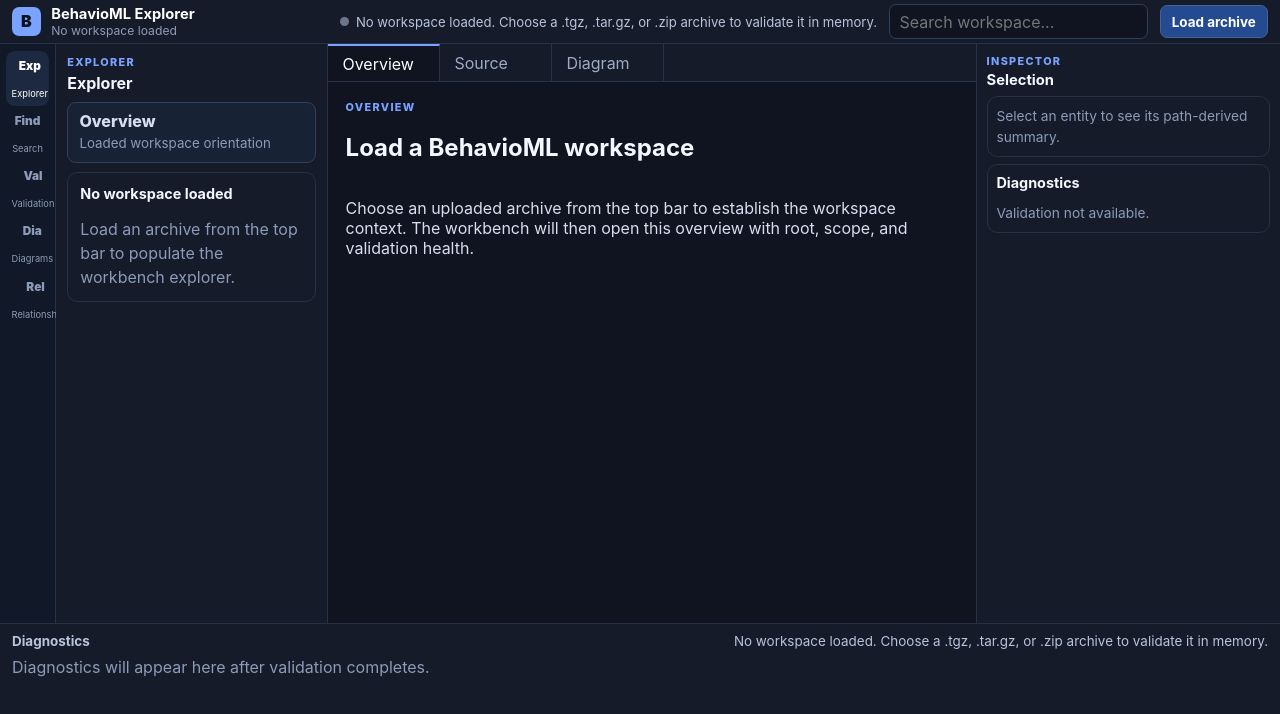
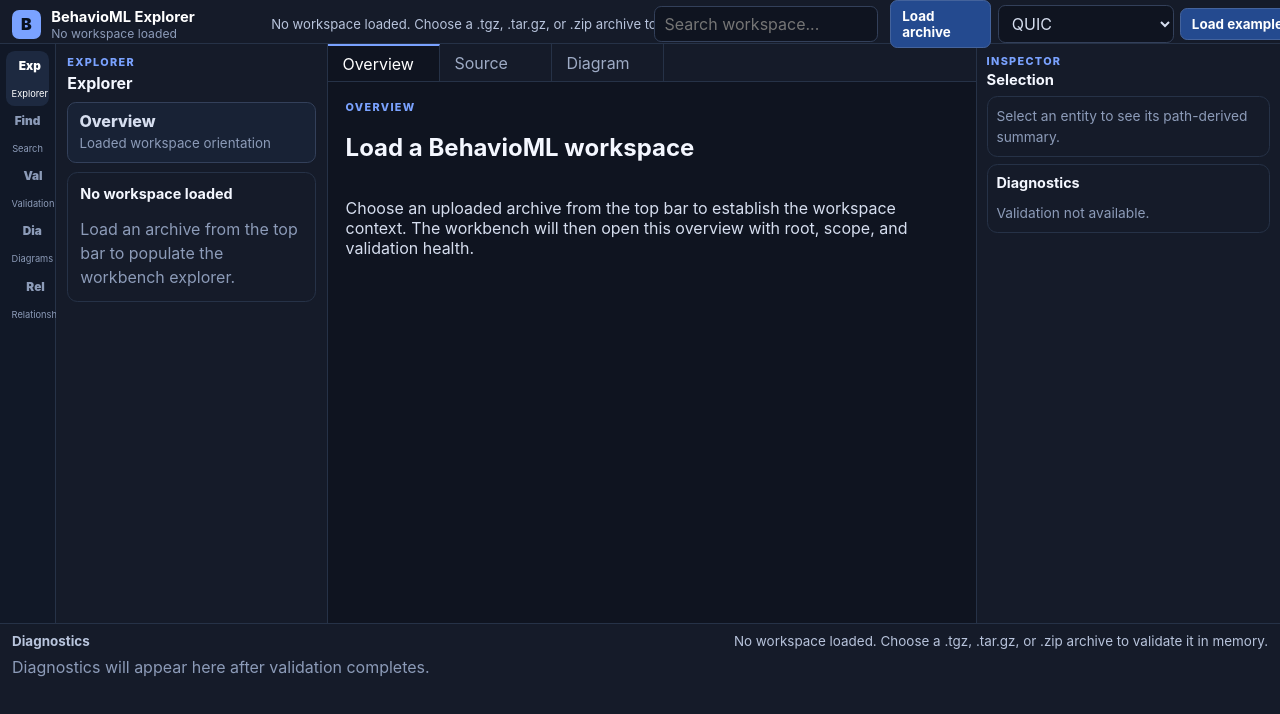
Before and after one commit to BehavioML/explorer, a React (Vite) app: page / in a window 1280 px wide. Shown: the top 714 px of the page. Built offline with nearby package versions, Linux system fonts and the light colour scheme.

Commit message:
Add canonical example loader (#31)

```diff
--- a/src/adapters/browser/archiveInput.ts
+++ b/src/adapters/browser/archiveInput.ts
@@ -126,7 +126,7 @@
   };
 }
 
-function extractRegularTextFilesFromZip(zipBytes: Uint8Array): WorkspaceFileEntry[] {
+export function extractRegularTextFilesFromZip(zipBytes: Uint8Array): WorkspaceFileEntry[] {
   const files: WorkspaceFileEntry[] = [];
   const decoder = new TextDecoder('utf-8', { fatal: true });
   const entries = unzipSync(zipBytes);
--- /dev/null
+++ b/src/adapters/browser/canonicalExamples.ts
@@ -0,0 +1,151 @@
+import {
+  ApplicationError,
+  adapterError,
+  detectWorkspaceRoot,
+  normalizeWorkspacePath,
+  type ArchiveExtractionResult,
+  type WorkspaceFileEntry,
+} from '../../core';
+import { extractRegularTextFilesFromZip } from './archiveInput';
+
+const SPECIFICATIONS_MAIN_ZIP_URL =
+  'https://github.com/BehavioML/specifications/archive/refs/heads/main.zip';
+const SPECIFICATIONS_ZIP_SOURCE_LABEL = 'BehavioML/specifications main.zip';
+const TEXT_FILE_EXTENSION_PATTERN = /\.(?:ya?ml|json)$/i;
+
+export const canonicalExampleDefinitions = [
+  {
+    id: 'quic',
+    label: 'QUIC',
+    modelRoot: 'specifications-main/examples/quic/model/',
+    sourceLabel: 'BehavioML/specifications/examples/quic',
+  },
+  {
+    id: 'oauth-authorization-code',
+    label: 'OAuth Authorization Code',
+    modelRoot: 'specifications-main/examples/oauth-authorization-code/model/',
+    sourceLabel: 'BehavioML/specifications/examples/oauth-authorization-code',
+  },
+  {
+    id: 'whip',
+    label: 'WHIP',
+    modelRoot: 'specifications-main/examples/whip/model/',
+    sourceLabel: 'BehavioML/specifications/examples/whip',
+  },
+] as const;
+
+export type CanonicalExampleId = (typeof canonicalExampleDefinitions)[number]['id'];
+export type CanonicalExampleDefinition = (typeof canonicalExampleDefinitions)[number];
+
+export async function loadCanonicalExampleWorkspace(
+  exampleId: CanonicalExampleId,
+): Promise<ArchiveExtractionResult> {
+  const archiveBytes = await fetchSpecificationsZip();
+  const archiveFiles = extractTextFilesFromSpecificationsZip(archiveBytes);
+  return createCanonicalExampleWorkspace(archiveFiles, exampleId);
+}
+
+export function createCanonicalExampleWorkspace(
+  archiveFiles: readonly WorkspaceFileEntry[],
+  exampleId: string,
+): ArchiveExtractionResult {
+  const example = getCanonicalExampleDefinition(exampleId);
+  const selectedFiles = selectCanonicalExampleModelSubtree(archiveFiles, exampleId);
+
+  try {
+    const detectedWorkspace = detectWorkspaceRoot(selectedFiles);
+    const validationFiles = detectedWorkspace.files.filter(isRelevantValidationFile);
+
+    if (validationFiles.length === 0) {
+      throw adapterError(
+        'workspace_root_not_found',
+        `No model files found for ${example.label} in ${example.sourceLabel}. Expected UTF-8 YAML or JSON files under known BehavioML model scope directories.`,
+      );
+    }
+
+    return {
+      files: validationFiles,
+      sourceLabel: example.sourceLabel,
+      modelRoot: detectedWorkspace.rootPath,
+    };
+  } catch (cause) {
+    if (cause instanceof ApplicationError) {
+      if (cause.kind === 'workspace_root_not_found' || cause.kind === 'workspace_root_ambiguous') {
+        throw adapterError(
+          'workspace_root_not_found',
+          `Invalid archive/root detection result for ${example.label} in ${example.sourceLabel}: ${cause.message}`,
+          cause,
+        );
+      }
+
+      throw cause;
+    }
+
+    throw cause;
+  }
+}
+
+export function selectCanonicalExampleModelSubtree(
+  archiveFiles: readonly WorkspaceFileEntry[],
+  exampleId: string,
+): WorkspaceFileEntry[] {
+  const example = getCanonicalExampleDefinition(exampleId);
+  const selectedFiles = archiveFiles
+    .map((file) => ({ ...file, path: normalizeWorkspacePath(file.path) }))
+    .filter((file) => file.path.startsWith(example.modelRoot))
+    .map((file) => ({ ...file, path: file.path.slice(example.modelRoot.length) }))
+    .filter((file) => file.path.length > 0);
+
+  if (selectedFiles.length === 0) {
+    throw adapterError(
+      'workspace_root_not_found',
+      `Example path missing for ${example.label}: expected ${example.modelRoot} in ${SPECIFICATIONS_ZIP_SOURCE_LABEL}.`,
+    );
+  }
+
+  return selectedFiles;
+}
+
+function getCanonicalExampleDefinition(exampleId: string): CanonicalExampleDefinition {
+  const example = canonicalExampleDefinitions.find((definition) => definition.id === exampleId);
+
+  if (!example) {
+    throw adapterError(
+      'adapter_error',
+      `Unknown canonical BehavioML example "${exampleId}". Choose QUIC, OAuth Authorization Code, or WHIP.`,
+    );
+  }
+
+  return example;
+}
+
+async function fetchSpecificationsZip(): Promise<ArrayBuffer> {
+  let response: Response;
+
+  try {
+    response = await fetch(SPECIFICATIONS_MAIN_ZIP_URL);
+  } catch (cause) {
+    throw adapterError(
+      'archive_extraction_failed',
+      `Network error while fetching ${SPECIFICATIONS_ZIP_SOURCE_LABEL}. Check your connection and try again.`,
+      cause,
+    );
+  }
+
+  if (!response.ok) {
+    throw adapterError(
+      'archive_extraction_failed',
+      `GitHub ZIP fetch failed for ${SPECIFICATIONS_ZIP_SOURCE_LABEL}: HTTP ${response.status} ${response.statusText}.`,
+    );
+  }
+
+  return response.arrayBuffer();
+}
+
+function extractTextFilesFromSpecificationsZip(archiveBytes: ArrayBuffer): WorkspaceFileEntry[] {
+  return extractRegularTextFilesFromZip(new Uint8Array(archiveBytes));
+}
+
+function isRelevantValidationFile(file: WorkspaceFileEntry): boolean {
+  return TEXT_FILE_EXTENSION_PATTERN.test(file.path);
+}
--- a/src/ui-react/App.tsx
+++ b/src/ui-react/App.tsx
@@ -1,5 +1,10 @@
 import { useMemo, useState } from 'react';
-import { extractUploadedArchive } from '../adapters/browser';
+import {
+  canonicalExampleDefinitions,
+  extractUploadedArchive,
+  loadCanonicalExampleWorkspace,
+  type CanonicalExampleId,
+} from '../adapters/browser';
 import { validateInMemoryModelWorkspace } from '../adapters/validator';
 import {
   BEHAVIOML_MODEL_SCOPE_DIRECTORIES,
@@ -67,6 +72,32 @@
       return;
     }
 
+    await loadWorkspace(
+      `Extracting ${file.name} in the browser...`,
+      () => extractUploadedArchive({ kind: 'uploaded_archive', file }),
+      'Unknown archive loading error.',
+    );
+  }
+
+  async function handleExampleSelected(exampleId: CanonicalExampleId) {
+    const example = canonicalExampleDefinitions.find((definition) => definition.id === exampleId);
+
+    await loadWorkspace(
+      `Fetching ${example?.label ?? exampleId} from BehavioML/specifications...`,
+      () => loadCanonicalExampleWorkspace(exampleId),
+      'Unknown example loading error.',
+    );
+  }
+
+  async function loadWorkspace(
+    loadingMessage: string,
+    extractWorkspace: () => Promise<{
+      readonly files: readonly WorkspaceFileEntry[];
+      readonly sourceLabel: string;
+      readonly modelRoot: string;
+    }>,
+    unknownErrorMessage: string,
+  ) {
     setWorkspaceOverview(undefined);
     setWorkspaceFiles([]);
     setEntityIndex(undefined);
@@ -76,10 +107,10 @@
     setSearchText('');
     setActiveActivity('explorer');
     setActiveTab('overview');
-    setStatus({ kind: 'loading', message: `Extracting ${file.name} in the browser...` });
+    setStatus({ kind: 'loading', message: loadingMessage });
 
     try {
-      const workspace = await extractUploadedArchive({ kind: 'uploaded_archive', file });
+      const workspace = await extractWorkspace();
       setWorkspaceFiles(workspace.files);
       const nextEntityIndex = createPathDerivedEntityIndex(workspace.files);
       setEntityIndex(nextEntityIndex);
@@ -131,7 +162,7 @@
     } catch (error) {
       setStatus({
         kind: 'error',
-        message: error instanceof Error ? error.message : 'Unknown archive loading error.',
+        message: error instanceof Error ? error.message : unknownErrorMessage,
       });
     }
   }
@@ -210,6 +241,7 @@
         workspaceFiles={workspaceFiles}
         workspaceOverview={workspaceOverview}
         onArchiveSelected={handleArchiveSelected}
+        onExampleSelected={handleExampleSelected}
         onDiagnosticSelected={handleDiagnosticSelected}
         onEntitySelected={handleEntitySelected}
         onSearchQueryChanged={handleSearchQueryChanged}
@@ -226,6 +258,7 @@
         validation={validation}
         workspaceOverview={workspaceOverview}
         onArchiveSelected={handleArchiveSelected}
+        onExampleSelected={handleExampleSelected}
         onSearchChange={handleSearchQueryChanged}
       />
 
@@ -283,6 +316,7 @@
   validation,
   workspaceOverview,
   onArchiveSelected,
+  onExampleSelected,
   onSearchChange,
 }: {
   readonly searchText: string;
@@ -290,6 +324,7 @@
   readonly validation: ValidationResultViewModel | undefined;
   readonly workspaceOverview: WorkspaceOverviewViewModel | undefined;
   readonly onArchiveSelected: (file: File | undefined) => void;
+  readonly onExampleSelected: (exampleId: CanonicalExampleId) => void;
   readonly onSearchChange: (query: string) => void;
 }) {
   return (
@@ -320,6 +355,7 @@
         />
       </label>
 
+      <div className="top-load-actions" aria-label="Workspace load actions">
         <label className="top-load-button">
           <span>{status.kind === 'loading' ? 'Loading...' : 'Load archive'}</span>
           <input
@@ -329,7 +365,50 @@
             onChange={(event) => void onArchiveSelected(event.currentTarget.files?.[0])}
           />
         </label>
+        <ExampleLoader disabled={status.kind === 'loading'} onExampleSelected={onExampleSelected} />
+      </div>
     </header>
+  );
+}
+
+function ExampleLoader({
+  disabled,
+  onExampleSelected,
+}: {
+  readonly disabled: boolean;
+  readonly onExampleSelected: (exampleId: CanonicalExampleId) => void;
+}) {
+  const [selectedExampleId, setSelectedExampleId] = useState<CanonicalExampleId>(
+    canonicalExampleDefinitions[0].id,
+  );
+
+  return (
+    <form
+      className="example-loader"
+      aria-label="Load built-in BehavioML example"
+      onSubmit={(event) => {
+        event.preventDefault();
+        onExampleSelected(selectedExampleId);
+      }}
+    >
+      <label>
+        <span className="visually-hidden">Built-in example</span>
+        <select
+          value={selectedExampleId}
+          disabled={disabled}
+          onChange={(event) => setSelectedExampleId(event.currentTarget.value as CanonicalExampleId)}
+        >
+          {canonicalExampleDefinitions.map((example) => (
+            <option value={example.id} key={example.id}>
+              {example.label}
+            </option>
+          ))}
+        </select>
+      </label>
+      <button type="submit" disabled={disabled}>
+        Load example
+      </button>
+    </form>
   );
 }
 
@@ -724,6 +803,7 @@
   validation,
   workspaceOverview,
   onArchiveSelected,
+  onExampleSelected,
   onDiagnosticSelected,
   onEntitySelected,
   onSearchQueryChanged,
@@ -743,6 +823,7 @@
   readonly workspaceFiles: readonly WorkspaceFileEntry[];
   readonly workspaceOverview: WorkspaceOverviewViewModel | undefined;
   readonly onArchiveSelected: (file: File | undefined) => void;
+  readonly onExampleSelected: (exampleId: CanonicalExampleId) => void;
   readonly onDiagnosticSelected: (diagnostic: DiagnosticViewModel) => void;
   readonly onEntitySelected: (selection: PathDerivedEntitySelection) => void;
   readonly onSearchQueryChanged: (query: string) => void;
@@ -770,6 +851,7 @@
           </p>
         </div>
 
+        <div className="classic-load-actions">
           <label className="upload-placeholder">
             <span>Choose .tgz, .tar.gz, or .zip archive</span>
             <input
@@ -779,6 +861,8 @@
               onChange={(event) => void onArchiveSelected(event.currentTarget.files?.[0])}
             />
           </label>
+          <ExampleLoader disabled={status.kind === 'loading'} onExampleSelected={onExampleSelected} />
+        </div>
       </section>
 
       {workspaceOverview ? <WorkspaceOverviewLegacy overview={workspaceOverview} /> : null}
--- a/src/ui-react/styles.css
+++ b/src/ui-react/styles.css
@@ -24,7 +24,8 @@
 }
 
 button,
-input {
+input,
+select {
   font: inherit;
 }
 
@@ -180,6 +181,60 @@
   inset: 0;
   opacity: 0;
   cursor: pointer;
+}
+
+.top-load-actions,
+.classic-load-actions {
+  display: inline-flex;
+  gap: 0.45rem;
+  align-items: center;
+  min-width: 0;
+}
+
+.classic-load-actions {
+  flex-wrap: wrap;
+}
+
+.example-loader {
+  display: inline-flex;
+  gap: 0.35rem;
+  align-items: center;
+  min-width: 0;
+}
+
+.example-loader select {
+  max-width: 11rem;
+  min-width: 7.5rem;
+  padding: 0.42rem 0.55rem;
+  border: 1px solid #33405a;
+  border-radius: 0.45rem;
+  color: #d6deef;
+  background: #0f1420;
+}
+
+.example-loader button {
+  padding: 0.45rem 0.7rem;
+  border: 1px solid #44639c;
+  border-radius: 0.45rem;
+  color: #ffffff;
+  background: #244a8f;
+  font-size: 0.84rem;
+  font-weight: 700;
+  white-space: nowrap;
+  cursor: pointer;
+}
+
+.example-loader select:disabled,
+.example-loader button:disabled {
+  color: #8c9bb8;
+  cursor: not-allowed;
+  opacity: 0.72;
+}
+
+.example-loader select:focus,
+.example-loader button:focus-visible {
+  border-color: #7aa2ff;
+  outline: none;
 }
 
 .workbench-body {
```
Also changed, not shown: src/adapters/browser/index.ts (+7 -0 lines), 3 other files (tests, documents, lock files or other folders). Lines whose indentation alone changed are shown as unchanged.
